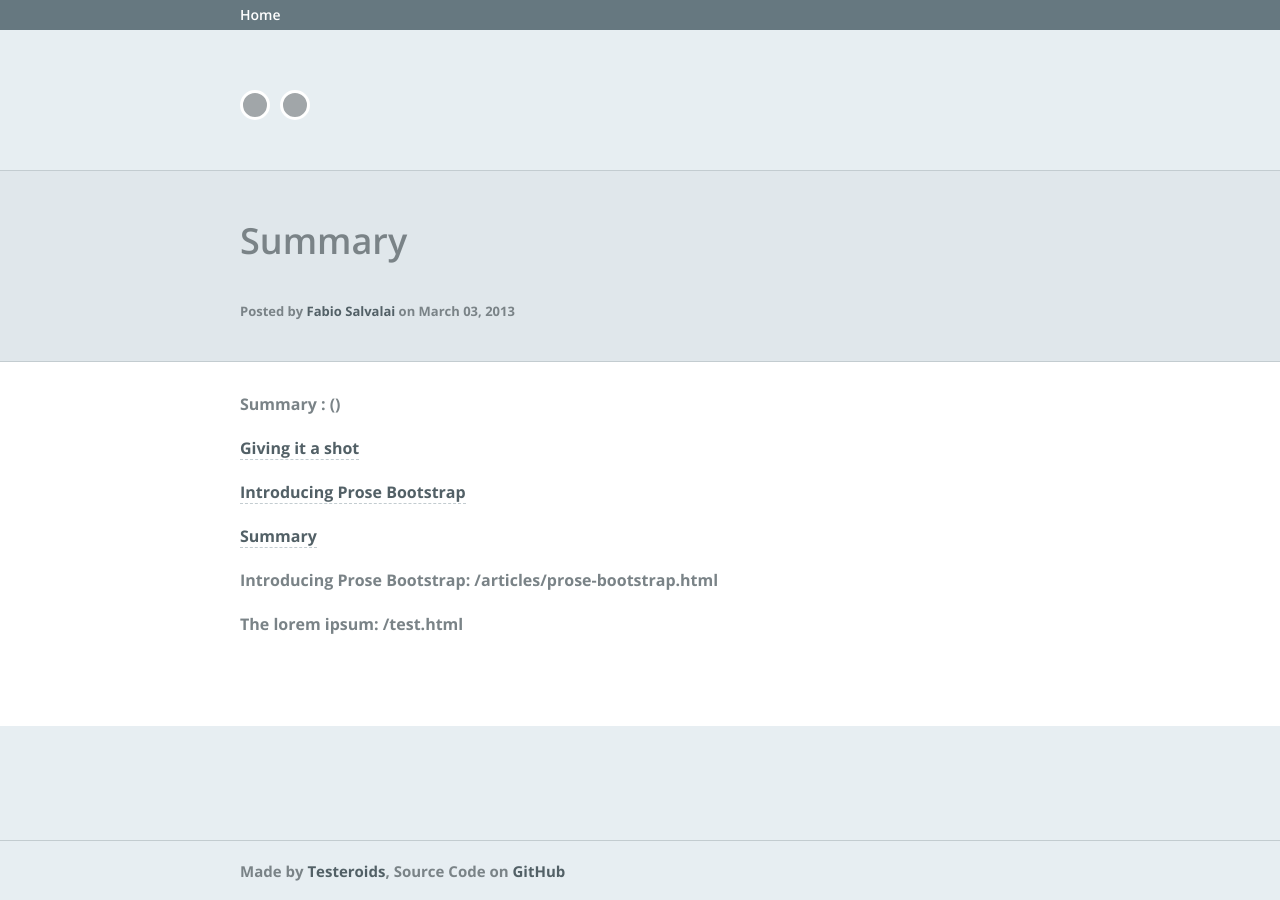
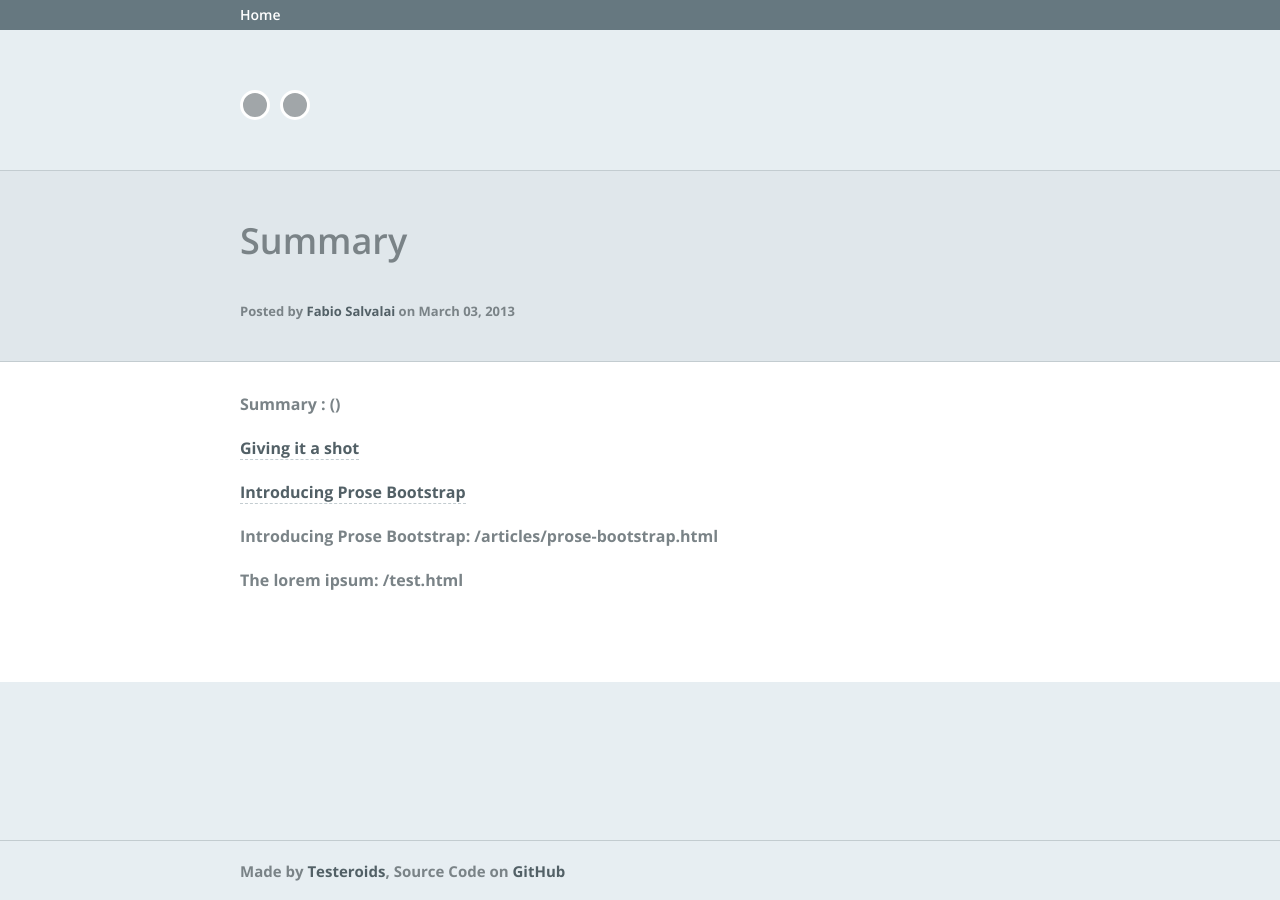
Before and after one commit to Testeroids/Testeroids, a Jekyll site: the page built from summary.md, in a window 1280 px wide. Built offline with Jekyll 4.4.1, drawn with Linux system fonts in a browser that asks for light colours; some web fonts are replaced.

Commit message:
attempt at building an articles summary

```diff
--- a/summary.md
+++ b/summary.md
@@ -7,11 +7,13 @@ author: Fabio Salvalai
 ---
 
 Summary : ({{ paginator.total_pages }})
-{% for page in site.pages %}
+{% for p in site.pages %}
+{% if p.title != page.title %}
 <!-- link -->
 <p>
-<a href="{{page.url}}">{{page.title}}</a>
+<a href="{{p.url}}">{{p.title}}</a>
 </p>
+{% endif %}
 {% endfor %}
 
 {% for post in site.posts %}
```
